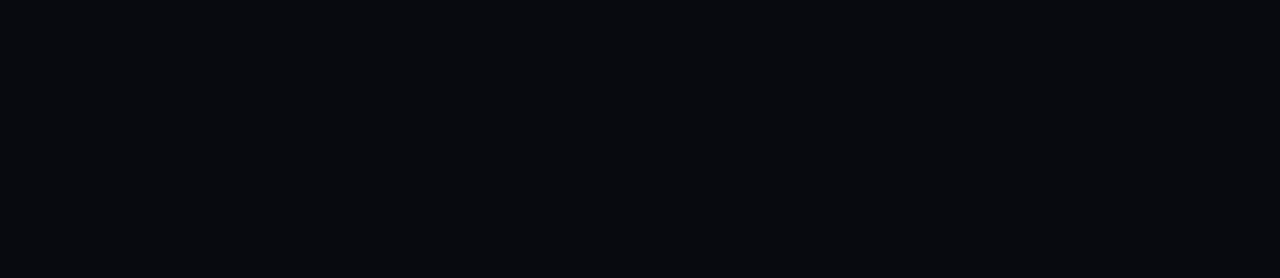
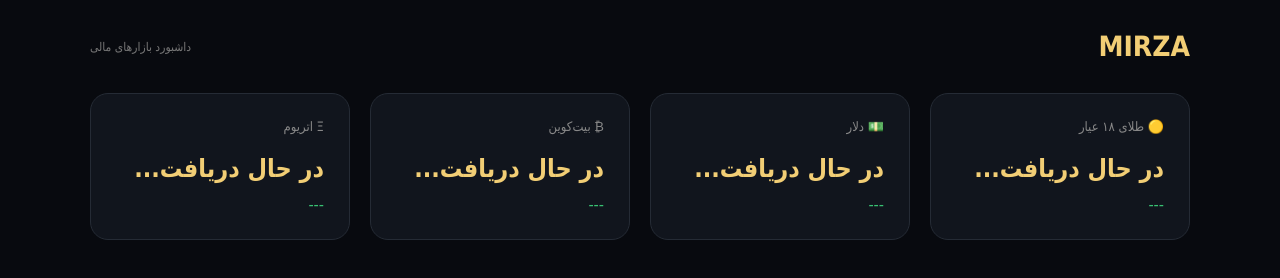
Before and after one commit to 7amirhossein9-ai/mirza-dashboard, a plain HTML site: page index.html in a window 1280 px wide. Drawn offline with Linux system fonts and the light colour scheme.

Commit message:
Update index.html

```diff
--- a/index.html
+++ b/index.html
@@ -4,32 +4,27 @@
 <meta charset="UTF-8">
 <meta name="viewport" content="width=device-width, initial-scale=1.0">
 
-<title>Mirza | داشبورد بازارهای مالی</title>
+<title>Mirza</title>
 
 <style>
-*{
-    box-sizing:border-box;
+body{
     margin:0;
-    padding:0;
-}
-
-body{
+    background:#080a0f;
+    color:white;
     font-family:Tahoma,Arial,sans-serif;
-    background:#080a0f;
-    color:#fff;
 }
 
 .container{
-    max-width:1200px;
+    max-width:1100px;
     margin:auto;
-    padding:25px;
+    padding:30px 20px;
 }
 
 header{
     display:flex;
     justify-content:space-between;
     align-items:center;
-    margin-bottom:35px;
+    margin-bottom:30px;
 }
 
 .logo{
@@ -46,88 +41,42 @@ header{
 .cards{
     display:grid;
     grid-template-columns:repeat(4,1fr);
-    gap:18px;
+    gap:20px;
 }
 
 .card{
-    background:#10141c;
-    border:1px solid #252b36;
-    border-radius:18px;
-    padding:22px;
-    transition:.2s;
-}
-
-.card:hover{
-    border-color:#b98a35;
-    transform:translateY(-3px);
-}
-
-.card-title{
-    color:#8d95a3;
-    font-size:13px;
-    margin-bottom:18px;
-}
-
-.price{
-    font-size:24px;
-    font-weight:bold;
-    margin-bottom:10px;
-    color:#f2ce75;
-}
-
-.change{
-    font-size:13px;
-}
-
-.up{
-    color:#38c172;
-}
-
-.down{
-    color:#e05252;
-}
-
-.time{
-    color:#666;
-    font-size:10px;
-    margin-top:12px;
-}
-
-.section{
-    margin-top:30px;
-    background:#10141c;
-    border:1px solid #252b36;
+    background:#11151d;
+    border:1px solid #252b35;
     border-radius:18px;
     padding:25px;
 }
 
-.section h2{
-    color:#f2ce75;
-    margin-bottom:12px;
+.title{
+    color:#888;
+    font-size:13px;
+    margin-bottom:20px;
 }
 
-.section p{
-    color:#888;
-    font-size:13px;
+.price{
+    color:#f2ce75;
+    font-size:25px;
+    font-weight:bold;
 }
 
-@media(max-width:900px){
+.change{
+    margin-top:12px;
+    color:#38c172;
+}
+
+@media(max-width:800px){
     .cards{
         grid-template-columns:repeat(2,1fr);
     }
 }
 
-@media(max-width:600px){
-    .container{
-        padding:15px;
-    }
-
+@media(max-width:500px){
     .cards{
         grid-template-columns:1fr;
-    }
-
-    .price{
-        font-size:22px;
     }
 }
 </style>
@@ -138,4 +87,39 @@ header{
 <div class="container">
 
 <header>
-    <div
+    <div class="logo">MIRZA</div>
+    <div class="status">داشبورد بازارهای مالی</div>
+</header>
+
+<div class="cards">
+
+<div class="card">
+    <div class="title">🟡 طلای ۱۸ عیار</div>
+    <div class="price" id="gold">در حال دریافت...</div>
+    <div class="change" id="goldChange">---</div>
+</div>
+
+<div class="card">
+    <div class="title">💵 دلار</div>
+    <div class="price" id="dollar">در حال دریافت...</div>
+    <div class="change" id="dollarChange">---</div>
+</div>
+
+<div class="card">
+    <div class="title">₿ بیت‌کوین</div>
+    <div class="price" id="bitcoin">در حال دریافت...</div>
+    <div class="change" id="bitcoinChange">---</div>
+</div>
+
+<div class="card">
+    <div class="title">Ξ اتریوم</div>
+    <div class="price" id="ethereum">در حال دریافت...</div>
+    <div class="change" id="ethereumChange">---</div>
+</div>
+
+</div>
+
+</div>
+
+</body>
+</html>
```
